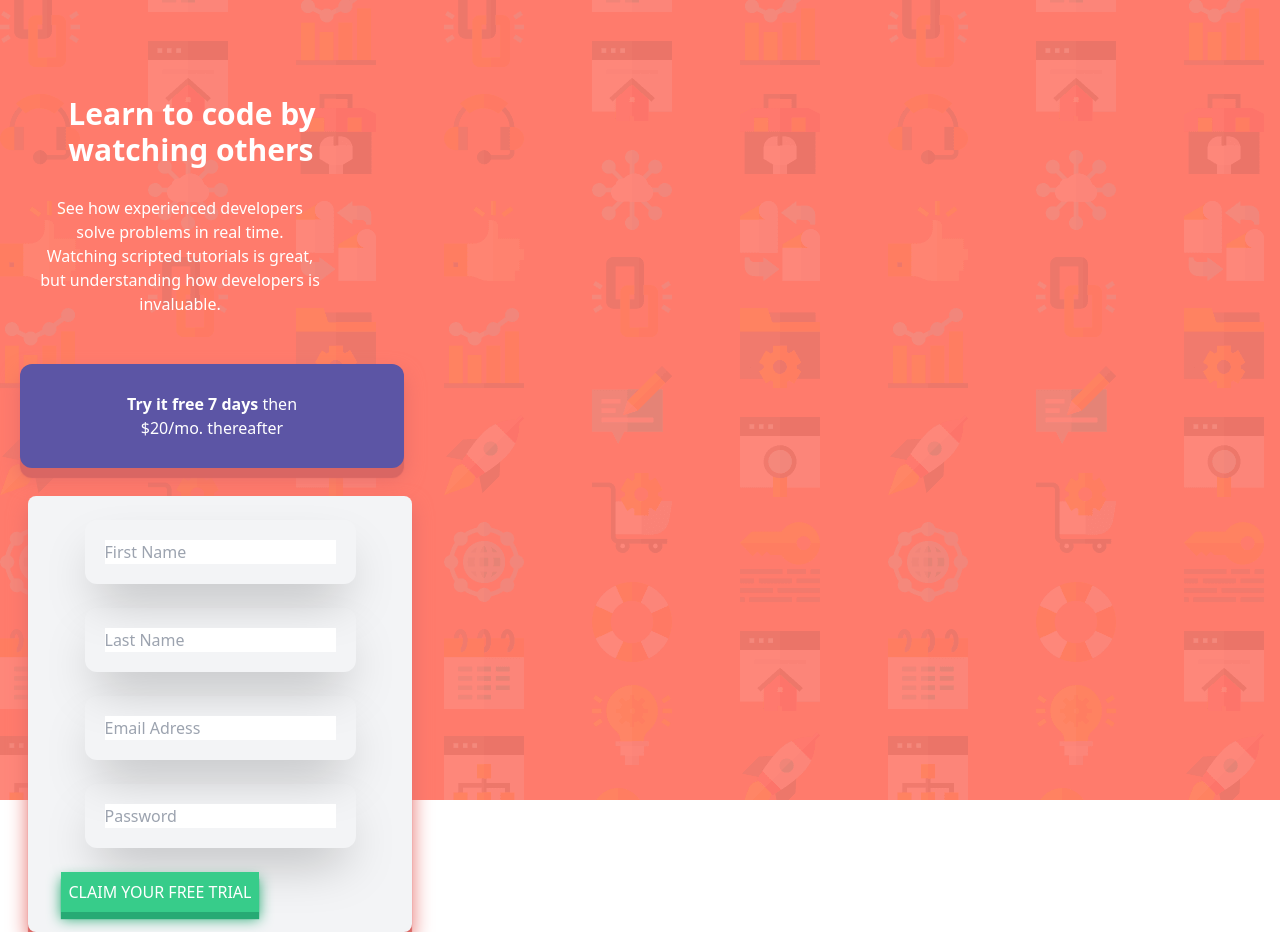
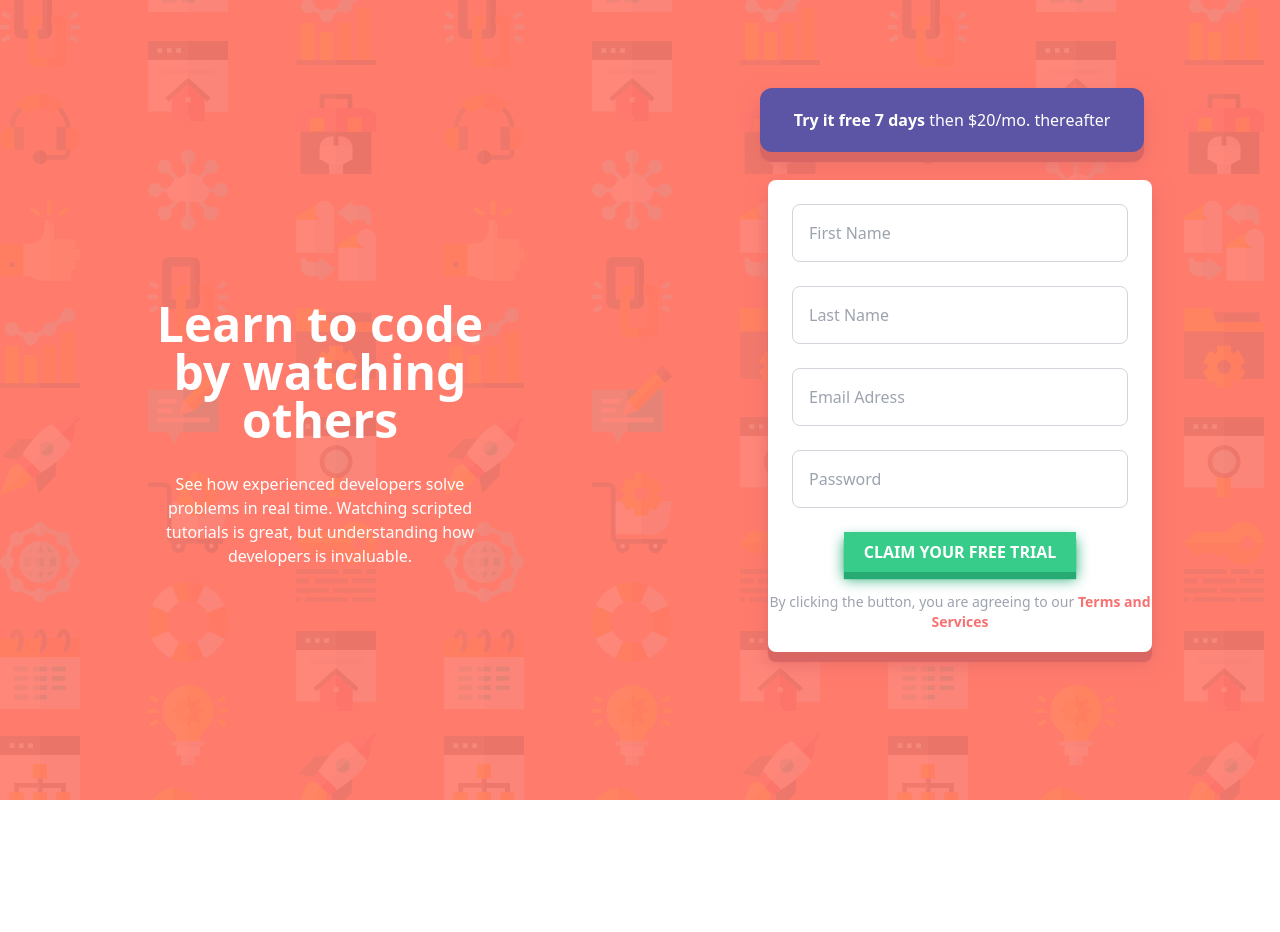
Before and after one commit to gabriel-raamos/sign-up-form, a React (Vite) app: page / in a window 1280 px wide. After the commit the page ends 800 px from the top, so only its background shows below. Built offline with nearby package versions, Linux system fonts and the light colour scheme.

Commit message:
lots of changes

```diff
--- a/src/App.tsx
+++ b/src/App.tsx
@@ -3,27 +3,34 @@ import Form from "./components/Form/Form";
 
 export default function App() {
   return (
-    <div className="bg-mobile md:bg-desktop bg-repeat bg-softPink h-screen" >
+    <section className="bg-mobile md:bg-desktop bg-softPink h-screen md:grid md:grid-cols-2" >
 
-      <div className="text-white justify-center items-center" >
+      <div className="text-white flex justify-center items-center" >
 
-        <h1 className="text-3xl font-bold pt-24 flex justify-center md:max-w-sm">
-          Learn to code by <br />
-          watching others
+        <div className="justify-center text-center" >
+          <h1 className="text-5xl font-bold pt-24 md:max-w-sm">
+            Learn to code by watching others
           </h1>
 
-        <p className="max-w-xs py-7 flex justify-center items-center pl-10 text-center">
+          <p className="max-w-xs py-7 ml-5 text-center md:ml-8">
             See how experienced developers solve problems in real time.
             Watching scripted tutorials is great, but understanding how
             developers is invaluable.
           </p>
+        </div>
 
       </div>
 
-      <BlueCard/>
+      <div className="md:flex md:justify-center md:items-center md:max-w-4xl md:w-full">
+
+        <div>
+          <BlueCard />
 
           <Form />
+        </div>
 
       </div>
+
+    </section>
   )
 }
--- a/src/components/BlueCard/BlueCard.tsx
+++ b/src/components/BlueCard/BlueCard.tsx
@@ -1,9 +1,8 @@
 export default function BlueCard() {
     return (
-        <div className="bg-blueCard p-7 m-5 rounded-xl text-white text-center boxshadow md:max-w-sm" >
+        <div className="bg-blueCard p-5 m-5 rounded-xl text-white text-center boxshadow md:max-w-sm" >
             <h3>
-                <b>Try it free 7 days</b> then <br/>
-                $20/mo. thereafter
+                <b>Try it free 7 days</b> then $20/mo. thereafter
             </h3>
         </div>
     )
--- a/src/components/Form/Form.tsx
+++ b/src/components/Form/Form.tsx
@@ -18,7 +18,7 @@ export default function Form() {
     }
 
     return (
-        <div className="bg-gray-100 rounded-lg px-7 m-7 mb-20 boxshadow flex justify-center max-w-sm" >
+        <div className="bg-white rounded-lg px-5 md:px-0 m-7 mb-20 boxshadow flex justify-center max-w-sm" >
 
             <form onSubmit={onSave} >
 
@@ -54,10 +54,18 @@ export default function Form() {
                     whenChanged={valor => setPassword(valor)}
                 />
 
-                <button
-                    className="bg-submitGreen boxshadowinput text-white p-2 mb-5">
-                    CLAIM YOUR FREE TRIAL
-                </button>
+                <div className="flex justify-center" >
+                    <button
+                        className="bg-submitGreen hover:bg-submitSoftGreen boxshadowinput text-white p-2 px-5 mb-5 font-bold">
+                        CLAIM YOUR FREE TRIAL
+                    </button>
+                </div>
+
+                <div>
+                    <p className="text-center text-sm text-gray-400 mb-5" >
+                        By clicking the button, you are agreeing to our <b className="text-red-400 cursor-pointer" >Terms and Services</b>
+                    </p>
+                </div>
 
             </form>
 
--- a/src/components/TextField/TextField.tsx
+++ b/src/components/TextField/TextField.tsx
@@ -8,7 +8,7 @@ interface TextFieldProp {
     tipo: 'text' | 'email' | 'password'
 }
 
-export default function TextField({obrigatorio, valor, placeholder, tipo, whenChanged}: TextFieldProp) {
+export default function TextField({ obrigatorio, valor, placeholder, tipo, whenChanged }: TextFieldProp) {
 
     // const placeholderModificada = `${placeholder}`
 
@@ -17,14 +17,15 @@ export default function TextField({obrigatorio, valor, placeholder, tipo, whenCh
     }
 
     return (
-        <div className="m-6 rounded-xl shadow-2xl p-5" >
+        <section className="m-6 p-4 rounded-lg bg-white border border-gray-300 text-gray-600 flex" >
             <input
                     required={obrigatorio == true}
                     value={valor}
                     placeholder={placeholder}
                     type={tipo}
                     onChange={whenTyped}
+                    className="outline-none max-w-xl w-full"
                 />
-        </div>
+        </section>
     )
 }
--- a/src/index.css
+++ b/src/index.css
@@ -10,6 +10,10 @@
     box-shadow: 0px 7px 1px rgb(39, 170, 116), 0 7px 14px rgb(39, 170, 116);
 }
 
+.boxshadowinput:hover {
+    box-shadow: 0px 7px 1px #34CB8B, 0 7px 14px #34CB8B;
+}
+
 .textfieldinput {
     box-shadow: 10px 10px 30px rgba(0, 0, 0, 0.06);
 }
--- a/tailwind.config.js
+++ b/tailwind.config.js
@@ -11,7 +11,9 @@ export default {
         darkerPink: "rgb(217, 102, 99)",
         blueCard: "rgb(92, 85, 165)",
         submitGreen: "rgb(55, 204, 138)",
-        submitGreenShadow: "rgb(51, 183, 126)"
+        submitSoftGreen:"#3CF8A9",
+        submitGreenShadow: "rgb(51, 183, 126)",
+        submitSoftGreenShadow: "#3AECA0"
       },
       backgroundImage: {
         'desktop': "url('./src/assets/images/bg-intro-desktop.png')",
```
Lines whose indentation alone changed are shown as unchanged.
